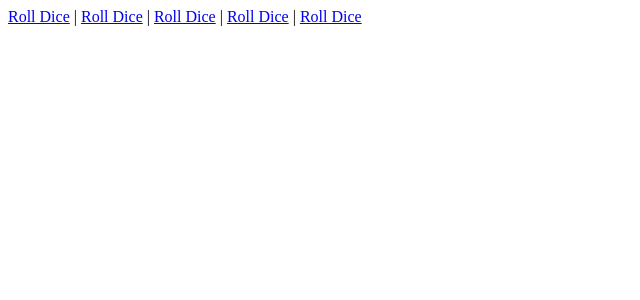
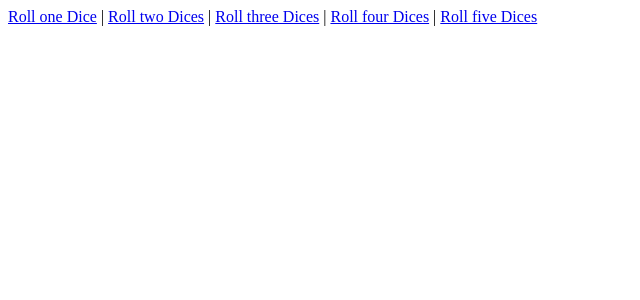
Before and after one commit to cropd/crashkurs-flask, a Flask app: page / in a window 1280 px wide. Shown: the top 300 px of the page, without its empty margins (0-640 px from the left). Run offline with Flask 2, Linux system fonts and the light colour scheme; some libraries are stand-ins or nearby versions.

Commit message:
cleaned up, add animation, newest on top

```diff
--- a/crashkurs/templates/start.html
+++ b/crashkurs/templates/start.html
@@ -17,17 +17,17 @@
 				];
 
 				$(".roll-dice").click(function() {
-					var number = this.id;
+					var path = $(this).attr("data-ajax");
 					var images = '';
-					$.getJSON('/roll-dice/'+number, function(data) {
+					$.getJSON(path, function(data) {
 
 						var values = data.dices;
 
-						for (var i=0; i<number; i++) {
-							images += "<img src='"+ dice_images[values[i]-1].path +"' alt='"+values[i]+"' width='30px' height='30px'/>"
-						}
+						$.each(values, function(i, value) {
+    						images += "<img src='"+ dice_images[value-1].path +"' alt='"+value+"' width='30px' height='30px'/>"
+  						});
 
-						$('#images').append("<li>"+images+"</li>");
+						$('#images').prepend("<li>"+images+"</li>").hide().slideDown("slow");
 					});
 				});
 			});
@@ -36,16 +36,16 @@
 		</script>
 		<style type="text/css">
 			body{}
-			#images {height: 30px; list-style-type: none;}
+			#images {height: 30px; list-style-type: none; padding: 0px;}
 			#roll-dice{float: left}
 		</style>
 	</head>
 	<body>
-		<a id="1" class="roll-dice" href="#">Roll Dice</a> |
-		<a id="2" class="roll-dice" href="#">Roll Dice</a> |
-		<a id="3" class="roll-dice" href="#">Roll Dice</a> |
-		<a id="4" class="roll-dice" href="#">Roll Dice</a> |
-		<a id="5" class="roll-dice" href="#">Roll Dice</a>
+		<a class="roll-dice" href="#" data-ajax="/roll-dice/1">Roll one Dice</a> |
+		<a class="roll-dice" href="#" data-ajax="/roll-dice/2">Roll two Dices</a> |
+		<a class="roll-dice" href="#" data-ajax="/roll-dice/3">Roll three Dices</a> |
+		<a class="roll-dice" href="#" data-ajax="/roll-dice/4">Roll four Dices</a> |
+		<a class="roll-dice" href="#" data-ajax="/roll-dice/5">Roll five Dices</a>
 		<ul id="images">
 		</ul>
 
```
